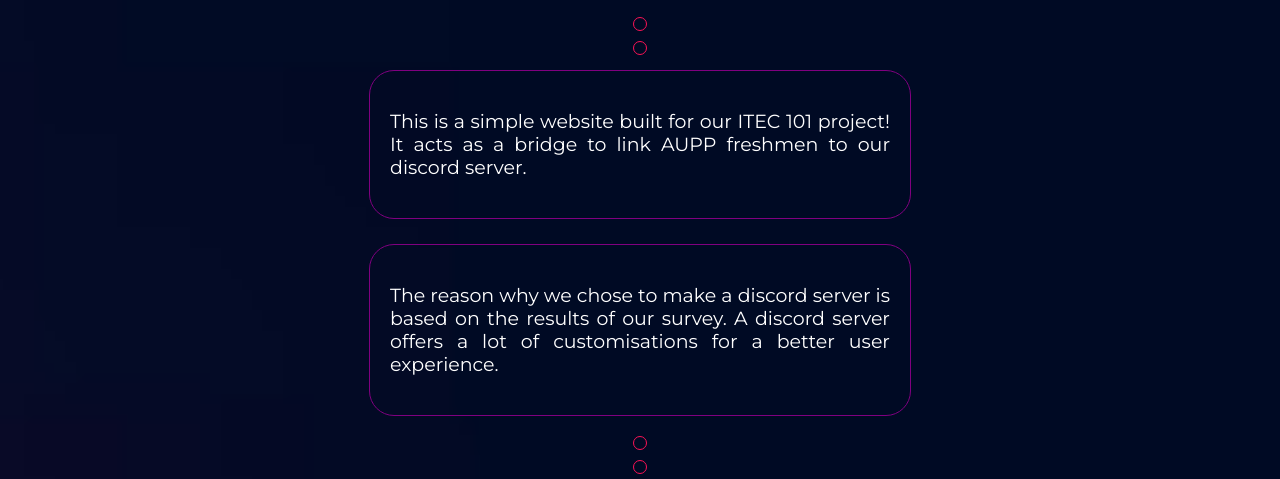
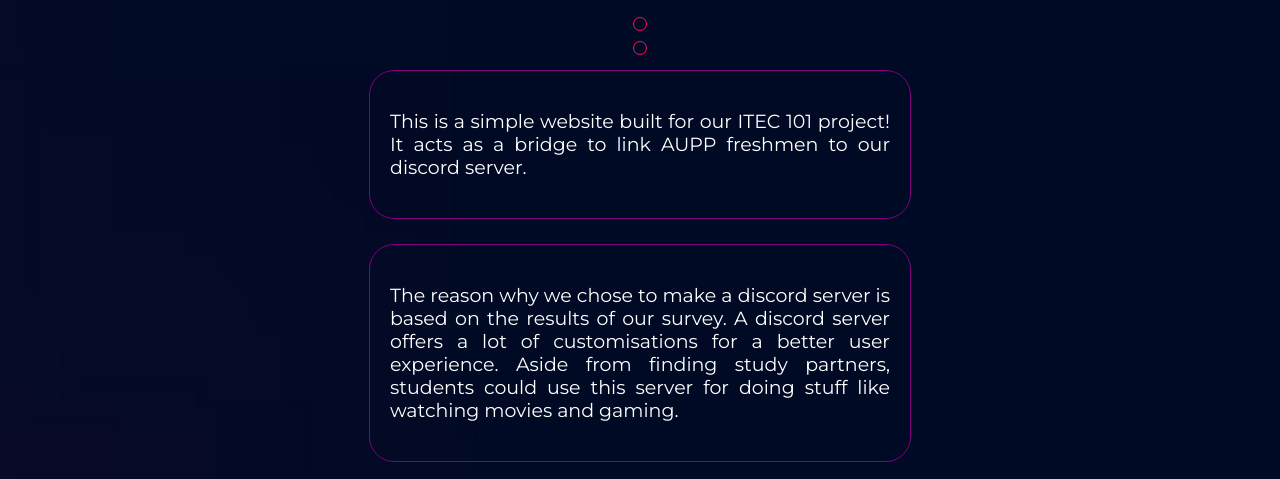
Before and after one commit to Saltana2/Aquila, a plain HTML site: page index.html in a window 1280 px wide. Shown: the part 265-744 px from the top of the page. Drawn offline with Linux system fonts and the light colour scheme.

Commit message:
Update index.html

```diff
--- a/index.html
+++ b/index.html
@@ -6,7 +6,7 @@
     <link href="https://fonts.googleapis.com/css2?family=Montserrat:ital,wght@0,100..900;1,100..900&family=Roboto:ital,wght@0,100..900;1,100..900&display=swap" rel="stylesheet">
     <link rel="stylesheet" href="style.css">
     <link rel="stylesheet" href="preview.css">
-    <link rel="icon" type="image/png" href="aquila-top.png">
+    <link rel="shortcut icon" type="image/png" href="aquila-top.png">
     <title>Aquila</title>
   </head>
   <body>
@@ -39,6 +39,7 @@
           <p>
             The reason why we chose to make a discord server is based on the results of our survey.
             A discord server offers a lot of customisations for a better user experience.
+            Aside from finding study partners, students could use this server for doing stuff like watching movies and gaming.
           </p>
         </div>
         <div class="deco-container">
```
